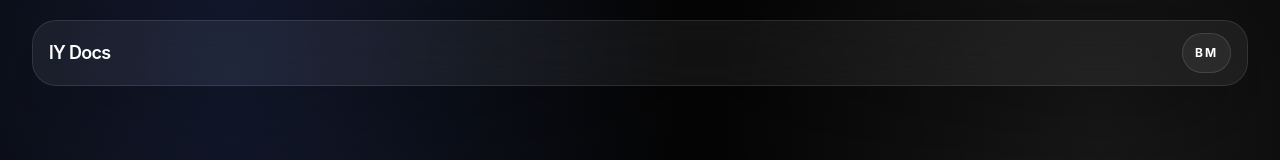
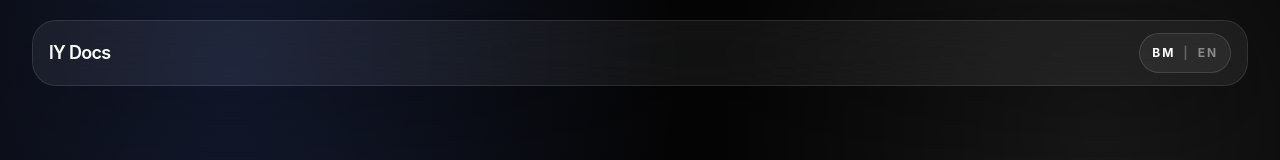
Before and after one commit to lengyagesya/lengyagesya-legacy, a Next.js app: page / in a window 1280 px wide. Shown: the top 160 px of the page. Built offline with nearby package versions, Linux system fonts and the light colour scheme.

Commit message:
Show BM and EN language switcher

```diff
--- a/src/app/components.tsx
+++ b/src/app/components.tsx
@@ -613,11 +613,13 @@ function Nav() {
         <button
           aria-expanded={languageOpen}
           aria-label="Tukar bahasa"
-          className="grid h-10 min-w-10 place-items-center rounded-full border border-white/12 bg-white/[0.055] px-3 text-xs font-bold tracking-[0.16em] text-white transition hover:-translate-y-0.5 hover:border-[#9db4ff]/70"
+          className="flex h-10 min-w-20 items-center justify-center gap-2 rounded-full border border-white/12 bg-white/[0.055] px-3 text-xs font-bold tracking-[0.16em] text-white transition hover:-translate-y-0.5 hover:border-[#9db4ff]/70"
           onClick={() => setLanguageOpen((current) => !current)}
           type="button"
         >
-          {language === "ms" ? "BM" : "EN"}
+          <span className={language === "ms" ? "text-white" : "text-white/45"}>BM</span>
+          <span className="text-white/25">|</span>
+          <span className={language === "en" ? "text-white" : "text-white/45"}>EN</span>
         </button>
         {languageOpen ? (
           <motion.div
```
